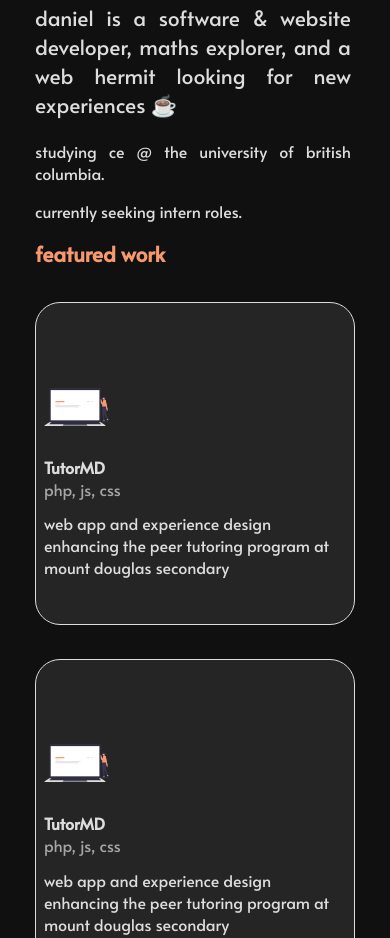
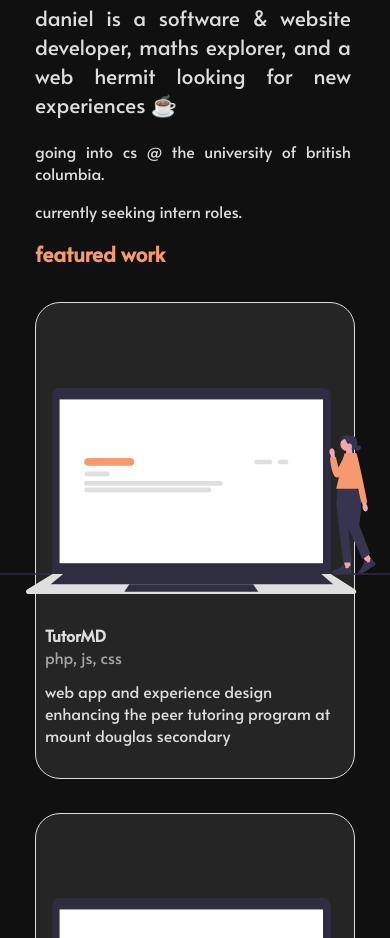
Before and after one commit to danelzhan/portfolio, a plain HTML site: page docs/index.html in a window 390 px wide. Shown: the part 332-1270 px from the top of the page. Drawn offline with Linux system fonts and the light colour scheme; a web font is replaced by a local one.

Commit message:
working on responsive, finally got fatured text working

```diff
--- a/docs/index.html
+++ b/docs/index.html
@@ -26,7 +26,7 @@
             <li><a class="selected" href="index.html">experience</a></li>
             <li><a href="about.html">about</a></li>
             <li><a href="mailto:danielz4734@gmail.com">contact</a></li>
-            <li><a href="Resume.pdf" download>resume</a></li>
+            <li><a href="https://www.linkedin.com/in/daniel-zhang-11941127b/">resume</a></li>
         </ul>
 
     </div>
@@ -37,7 +37,7 @@
 
         <div class="description">
             <p class="bio_1">daniel is a software & website developer, maths explorer, and a web hermit looking for new experiences ☕</p>
-            <p class="bio_2">studying ce @ the university of british columbia.</p>
+            <p class="bio_2">going into cs @ the university of british columbia.</p>
             <p class="bio_2">currently seeking intern roles.</p>
         </div>
 
@@ -65,9 +65,9 @@
                 </div>
 
                 <div class="featured_description">
-                    <h1 class="featured_title">TutorMD</h1>
-                    <p class="subtitle">php, js, css</p>
-                    <p class="featured_blurb">web app and experience design enhancing the peer tutoring program at mount douglas secondary</p>
+                    <h1 class="featured_title">Insurance Claims Forensics</h1>
+                    <p class="subtitle">java</p>
+                    <p class="featured_blurb">parsing, processing, and analysis of real world weather data as an academic project</p>
                 </div>
 
             </div>
--- a/docs/style.css
+++ b/docs/style.css
@@ -11,12 +11,12 @@
     background: radial-gradient(rgba(255, 255, 255, 0.2), rgba(255, 255, 255, 0.07), transparent 50%);
     position: fixed;
     pointer-events: none;
-    opacity: 0;
+    display: none;
     transition: opacity 500ms ease;
 }
 
 * :hover > .cursor {
-    opacity: 1;
+    display: flex;
 }
 
 a {
@@ -132,14 +132,19 @@
     min-height: 38vh;
     background-color: rgba(221, 221, 221, 0.1);
     margin-top: 4vh;
+    display: flex;
+    align-items: center;
+    flex-direction: row
+}
+
+.featured_panel :hover > .cursor {
+    opacity: 0;
 }
 
 .featured_description {
-    float: left;
     max-width: 18vw;
     min-width: 300px;
     margin-left: 2vw;
-    margin-top: 16vh;
 }
 
 .subtitle {
@@ -155,7 +160,7 @@
 }
 
 .featured_image img {
-    max-width: 20vw;
+    max-width: 50vh;
     margin-right: 2vw;
     margin-top: 10vh;
 }
@@ -192,19 +197,17 @@
         border-style: solid;
     }
 
+    .featured_panel {
+        flex-direction: column;
+    }
+
     .featured_description {
-        float: none;
         margin: 2vw;
-        margin-left: auto;
-        margin-right: auto;
         padding: 2vw;
-        max-width: none;
+        max-width: 0px;
     }
 
     .featured_image {
-        float: none;
-        margin-left: auto;
-        margin-right: auto;
     }
 
     .avatar_parent {
```
Also changed, not shown: docs/about.html (+2 -0 lines).
